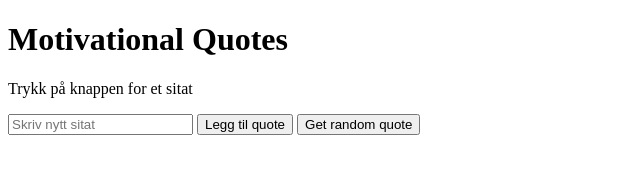
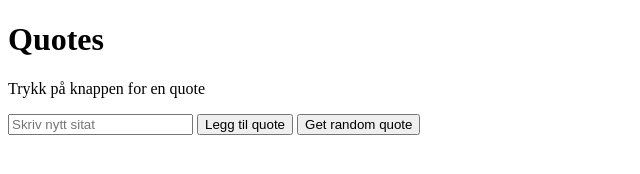
Before and after one commit to ayoub-l-l/provemuntlig, a plain HTML site: page frontend/index.html in a window 1280 px wide. Shown: the whole page, without its empty margins (0-640 px from the left). Drawn offline with Linux system fonts and the light colour scheme.

Commit message:
torsdag endring

```diff
--- a/backend/server.js
+++ b/backend/server.js
@@ -4,7 +4,6 @@ let app = express();
 
 app.use(express.json());
 
-// CORS
 app.use(function(req, res, next) {
   res.header("Access-Control-Allow-Origin", "*");
   res.header("Access-Control-Allow-Headers", "Content-Type");
@@ -12,21 +11,17 @@ app.use(function(req, res, next) {
   next();
 });
 
-// les quotes fra fil
 let quotes = JSON.parse(fs.readFileSync("quotes.json"));
 
-// hent alle
 app.get("/quotes", function(req, res) {
   res.json(quotes);
 });
 
-// tilfeldig quote
 app.get("/quotes/random", function(req, res) {
   let randomIndex = Math.floor(Math.random() * quotes.length);
   res.json(quotes[randomIndex]);
 });
 
-// legg til quote (MED VALIDERING)
 app.post("/quotes", function(req, res) {
   if (!req.body.text || req.body.text.trim() === "") {
     return res.json({ error: "Text is required" });
--- a/frontend/index.html
+++ b/frontend/index.html
@@ -2,14 +2,14 @@
 <html lang="no">
 <head>
   <meta charset="UTF-8">
-  <title>Motivational Quotes</title>
+  <title>Quotes</title>
 </head>
 
 <body>
 
-  <h1>Motivational Quotes</h1>
+  <h1>Quotes</h1>
 
-  <p id="quote">Trykk på knappen for et sitat</p>
+  <p id="quote">Trykk på knappen for en quote</p>
 
   <input id="newQuote" placeholder="Skriv nytt sitat">
 
```
